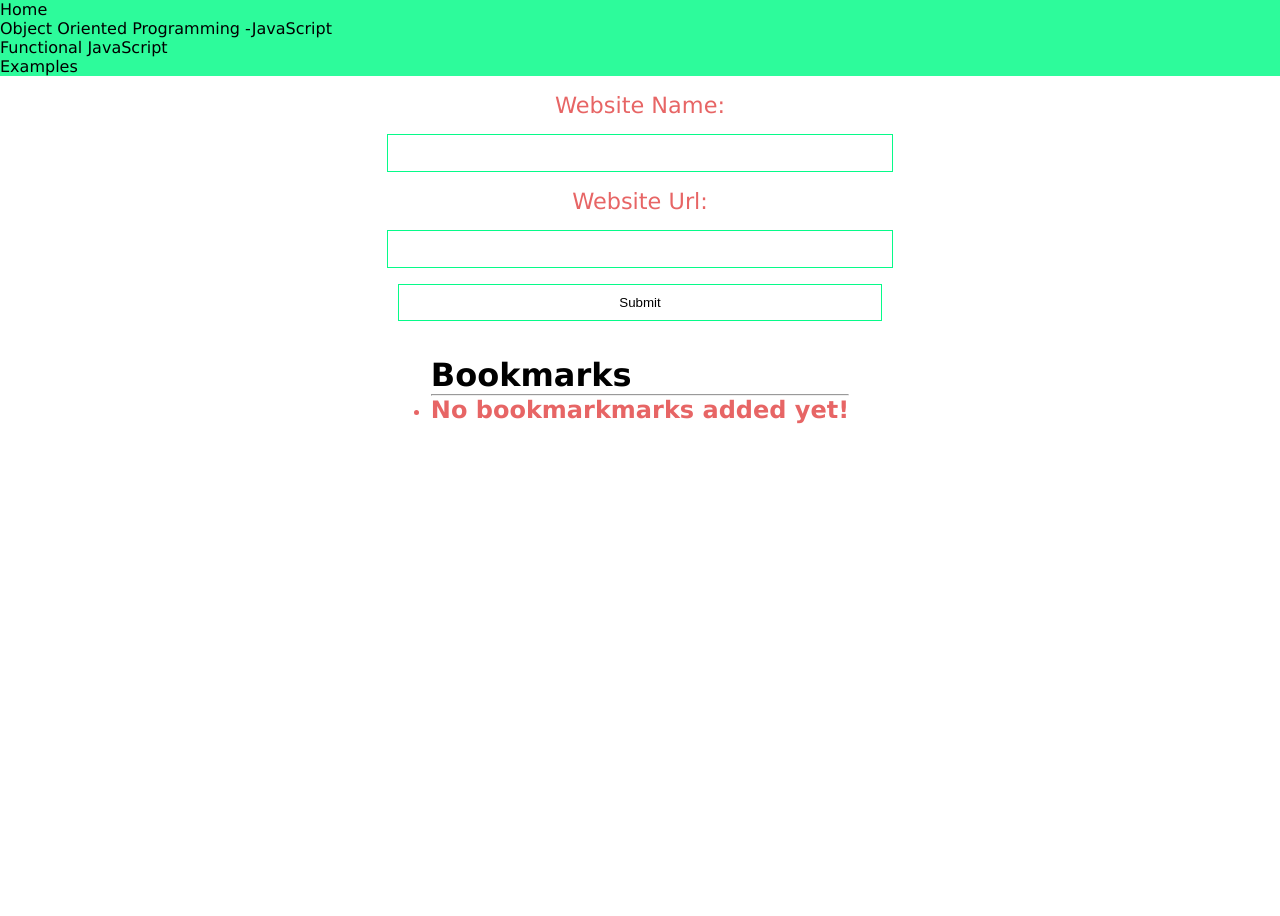
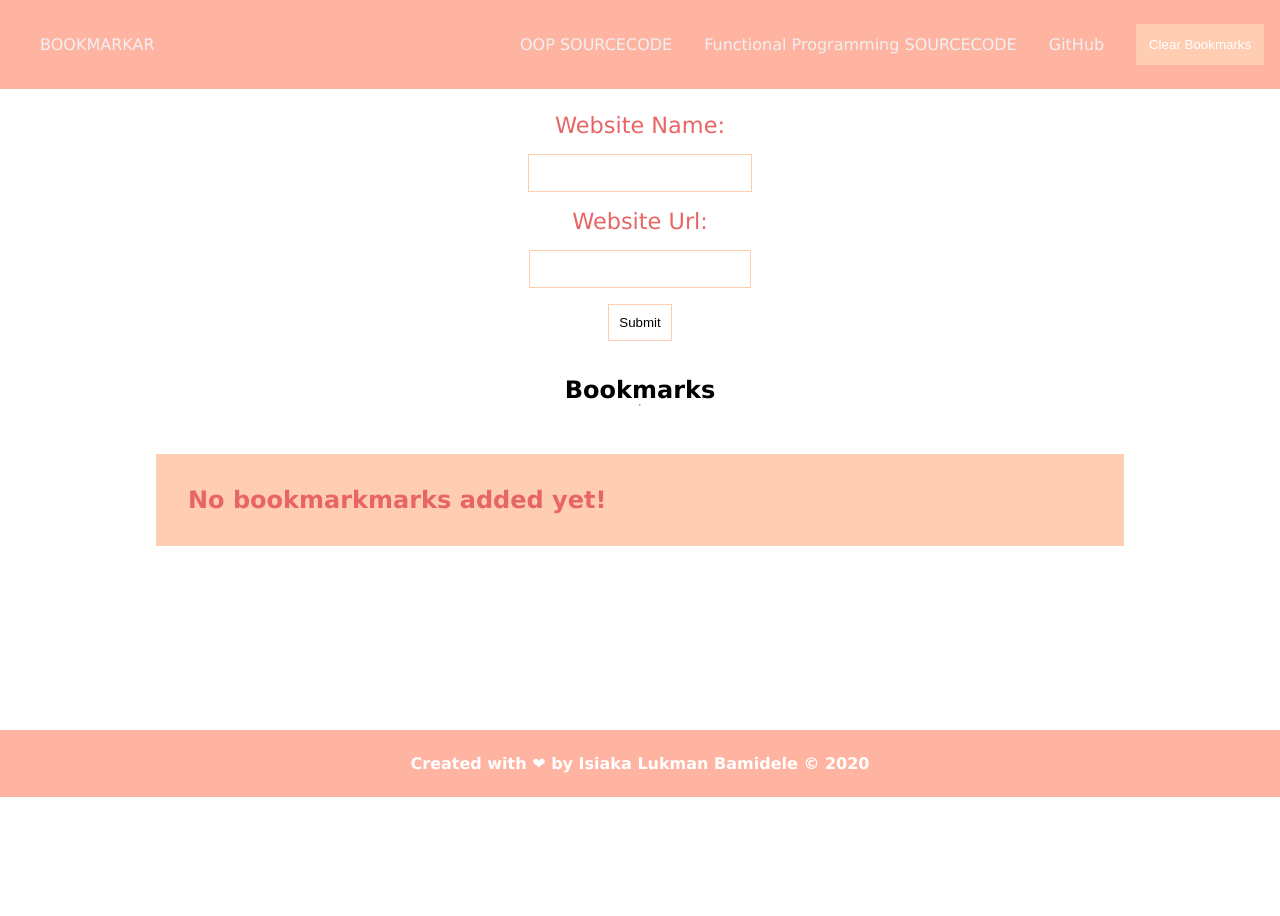
Before and after one commit to Dellysn/bookmarker, a plain HTML site: page index.html in a window 1280 px wide. After the commit the page ends 800 px from the top, so only its background shows below. Drawn offline with Linux system fonts and the light colour scheme.

Commit message:
UI setup completed

```diff
--- a/functional.js
+++ b/functional.js
@@ -38,7 +38,7 @@ let displayBookmarks = function (output) {
       return `
      <li>
      <h4> ${bookmark.websiteName}</h4>
-      <p> <a href="${bookmark.websiteUrl}"> ${bookmark.websiteUrl}</a></p>
+      <p> <a href="${bookmark.websiteUrl}" class="bookmark-link"> ${bookmark.websiteUrl}</a></p>
        <small> ${bookmark.savedOn}</small>
      </li>
 
@@ -55,6 +55,7 @@ let saveBookmarkToDatabase = function (bookmarks) {
   const data = JSON.parse(localStorage.getItem("bookmarks"));
 
   displayBookmarks(data);
+  window.location.href = "/";
 };
 let getFormInputs = function () {
   let websiteName = getValues("website-name");
@@ -69,12 +70,18 @@ let getFormInputs = function () {
   }
 };
 
-let connectForm = function (buttonID, eventHandler) {
+let clearBookmarks = function () {
+  if (localStorage.getItem("bookmarks")) {
+    localStorage.removeItem("bookmarks");
+    window.location.href = "/index.html";
+  } else {
+    return false;
+  }
+};
+let eventListener = function (buttonID, eventHandler) {
   let button = getElementById(buttonID);
   button.addEventListener("click", eventHandler, false);
 };
-connectForm("submit", getFormInputs);
-
 const loadBOokmarks = function () {
   let ul = document.querySelector("ul#bookmark");
 
@@ -104,3 +111,9 @@ const loadBOokmarks = function () {
   }
 };
 loadBOokmarks();
+eventListener("submit", getFormInputs);
+const clearBtn = document.querySelectorAll(".clear");
+clearBtn.forEach(function (clear) {
+  clear.addEventListener("click", clearBookmarks);
+});
+// eventListener("clear", clearBookmarks);
--- a/index.html
+++ b/index.html
@@ -15,16 +15,46 @@
     <title>BOOKMARKAR</title>
   </head>
   <body>
-    <div class="navigation">
     <nav class="nav">
-        <a class="nav-brand">Home</a>
+      <a class="nav-brand" href="index.html">BOOKMARKAR</a>
+
+      <div class="toggle">&#9776;</div>
       <ul class="nav-menu">
-          <li class="nav-item">Object Oriented Programming -JavaScript</li>
-          <li class="nav-item">Functional JavaScript</li>
-          <li class="nav-item">Examples</li>
+        <li class="nav-item">
+          <a href="./main.js" target="_blank" download="download">
+            OOP SOURCECODE
+          </a>
+        </li>
+        <li class="nav-item">
+          <a href="./functional.js" target="_blank" download="download">
+            Functional Programming SOURCECODE
+          </a>
+        </li>
+        <li class="nav-item">
+          <a href="./functional.js" target="_blank">GitHub </a>
+        </li>
+        <li class="nav-item">
+          <button class="clear">Clear Bookmarks</button>
+        </li>
+      </ul>
+      <ul class="nav-menu-lg">
+        <li class="nav-item-lg">
+          <a href="./main.js" download> OOP SOURCECODE </a>
+        </li>
+        <li class="nav-item-lg">
+          <a href="./functional.js" download>
+            Functional Programming SOURCECODE
+          </a>
+        </li>
+        <li class="nav-item-lg">
+          <a href="#" target="_blank">GitHub </a>
+        </li>
+        <li class="nav-item-lg">
+          <button class="clear">Clear Bookmarks</button>
+        </li>
       </ul>
     </nav>
-    </div>
+    <section>
       <div class="container">
         <div id="bookmark-form">
           <div class="form-group">
@@ -39,15 +69,36 @@
             <button type="button" id="submit">Submit</button>
           </div>
         </div>
-      <div>
+
         <h1>Bookmarks</h1>
         <hr />
         <ul id="bookmark"></ul>
       </div>
+    </section>
+    <footer>
+      <div class="container">
+        <h4>Created with ❤ by Isiaka Lukman Bamidele &copy; 2020</h4>
       </div>
-
-    <div class="container"></div>
+    </footer>
     <!-- <script src="./main.js"></script> -->
     <script src="./functional.js"></script>
+    <script>
+      const toggleBtn = document.querySelector(".toggle");
+      toggleBtn.addEventListener(
+        "click",
+        function (e) {
+          if (!e.target) return false;
+          toggleBtn.classList.contains("rotate")
+            ? toggleBtn.classList.remove("rotate")
+            : toggleBtn.classList.add("rotate");
+          const navMenu = document.querySelector(".nav-menu");
+          navMenu.classList.contains("show")
+            ? navMenu.classList.remove("show")
+            : navMenu.classList.add("show");
+        },
+
+        false
+      );
+    </script>
   </body>
 </html>
--- a/style.css
+++ b/style.css
@@ -1,8 +1,24 @@
+:root {
+
+  /* HEX */
+  --color1: #ffcdb2ff;
+  --color2: #ffb4a2ff;
+  --color3: #e5989bff;
+  --color4: #b5838dff;
+  --color5: #6d6875ff;
+}
+
 html {
   margin: 0;
   padding: 0;
-    font-family: 'Lucida Sans', 'Lucida Sans Regular', 'Lucida Grande', 'Lucida Sans Unicode', Geneva, Verdana, sans-serif;
+  font-family: "Lucida Sans", "Lucida Sans Regular", "Lucida Grande",
+    "Lucida Sans Unicode", Geneva, Verdana, sans-serif;
   box-sizing: border-box;
+}
+
+body {
+  height: 100%;
+  width: 100%;
 }
 
 body,
@@ -12,16 +28,101 @@ body,
   /* overflow-x: hidden; */
 }
 
-.navigation {
-    width: 100%;
-    background: rgba(6, 251, 137, 0.842);
+a {
+  text-decoration: none;
+  color: #f0f0f0;
 }
 
-.navigation .nav-menu {
+a:hover {
+  text-decoration: underline;
+  color: #e76565;
+}
+
+
+.nav {
+  width: 100%;
+  background-color: var(--color2);
+  position: fixed;
+  top: 0;
+  display: flex;
+  justify-content: space-between;
+  align-items: center;
+  width: 100%;
+
+  z-index: 999;
+
+
+}
+
+.nav .nav-brand {
+  margin-left: 1rem;
+}
+
+.nav .toggle {
+  margin-right: 1rem;
+  font-size: 2rem;
+  color: #f0f0f0;
+  transition: all 500ms;
+}
+
+.toggle.rotate {
+  transform: rotate(270deg);
+}
+
+.nav-menu-lg {
+  display: none;
+}
+
+.nav-menu {
   list-style-type: none;
   display: flex;
   flex-direction: column;
-    justify-content: flex-end;
+  justify-content: center;
+  background-color: var(--color2);
+  padding: 1.5rem;
+  position: fixed;
+  width: 90%;
+  height: 50%;
+  top: 4%;
+  transition: all 500ms;
+  transform: translateX(-1200px);
+  z-index: -999;
+  /* border-top: solid 1px #ffffff; */
+}
+
+.nav-menu.show {
+  width: 1;
+  transform: translateX(0);
+}
+
+.nav-menu .nav-item {
+  color: #f0f0f0;
+  width: 100%;
+}
+
+.clear {
+  padding: .8rem;
+  background: var(--color1);
+  border: none;
+  outline: none;
+  color: #fff;
+  transition: all 200ms;
+
+}
+
+.clear:active {
+  color: #e76565;
+  border: solid 1px #fff;
+}
+
+.nav-menu .nav-item:not(:last-child) {
+  margin-bottom: 1rem;
+}
+
+section {
+  /* min-height: 100%;
+  margin-bottom: -100px; */
+  min-height: calc(100vh - 70px);
 }
 
 .container {
@@ -34,17 +135,21 @@ body,
   align-items: center;
 }
 
+
+
 #bookmark-form {
+  margin-top: 0;
   height: 35vh;
   display: flex;
   flex-direction: column;
   width: 100%;
   align-items: center;
+  margin-top: 5rem;
 
 }
 
 .form-group {
-    width: 50%;
+  /* width: 50%; */
   display: flex;
   flex-direction: column;
   align-items: center;
@@ -60,69 +165,132 @@ body,
 }
 
 .form-group input {
-    padding: .65rem;
+  padding: 0.65rem;
   width: 100%;
-    border: solid 1px rgba(6, 251, 137);
+  border: solid 1px var(--color1);
   outline: none;
 }
 
 .form-group button {
   margin-top: 1rem;
   background: none;
-    padding: .65rem;
+  padding: 0.65rem;
   width: 100%;
-    border: solid 1px rgba(6, 251, 137);
+  border: solid 1px var(--color1);
   transition: all 200ms;
 }
 
 .form-group button:hover {
-    background: rgba(6, 251, 137);
-    color: salmon;
+  background: var(--color1);
+  color: #fff;
 }
 
 #bookmark {
-    height: 65vh;
-    /* margin-top: 2rem; */
+  /* height: 65vh; */
+  margin-top: 2rem;
+  min-height: 100%;
   width: 100%;
   color: rgb(231, 101, 101);
-
 }
 
 #bookmark ul {
-    height: 100vh;
-
+  height: auto;
   width: 100vw;
   list-style: none;
   display: flex;
   flex-direction: column;
   align-items: center;
+  overflow: scroll;
+  ;
+}
+
+#bookmark li:first-child {
+  margin-top: 1rem;
+}
+
+#bookmark li {
+  background-color: var(--color1);
+  padding: 2rem;
+  list-style: none;
+  display: flex;
+  flex-direction: column;
+  justify-content: center;
+  align-items: flex-start;
+  margin-bottom: 1rem;
+  width: 1;
+  overflow-x: auto;
+  height: auto;
+}
+
+#bookmark li p>.bookmark-link {
+  text-decoration: none;
+  display: block;
+  padding: 1rem 0;
+}
+
+footer {
+  width: 100%;
+  background-color: var(--color2);
 
 }
 
-#bookmark ul li {
-    background-color: rgba(6, 251, 137);
-    padding: 2rem;
-    /* padding: 1rem; */
-    margin-bottom: 1rem;
-    width: 90%;
-    height: auto;
+footer h4 {
+  padding: 1.5rem;
+  color: #fff;
+  text-align: center;
+  width: 100%;
 }
 
-#bookmark ul li h4 {
-    margin-left: 1.3rem;
-    margin-bottom: 1rem;
+@media (min-width:500px) {
+  .nav-menu {
+
+    top: 4%;
+
 
   }
-
-#bookmark ul li h4 .delete {
-    color: salmon;
-    font-size: 2rem;
-    position: relative;
-    float: right;
-    cursor: pointer;
 }
 
-#bookmark ul li .bookmark-link {
-    margin-left: 1.4rem;
+@media (min-width:768px) {
+  .nav-menu {
+
+    width: 100%;
+    height: 50%;
+
 
   }
+}
+
+@media (min-width:1000px) {
+  nav.nav {
+    padding: 1.5rem;
+  }
+
+  nav.nav .nav-menu-lg {
+    list-style: none;
+    display: flex;
+    justify-content: space-evenly;
+    align-items: center;
+  }
+
+  nav.nav .nav-menu-lg .nav-item-lg {
+    margin-left: 1rem;
+    margin-right: 1rem;
+  }
+
+  nav.nav .nav-menu-lg .nav-item-lg:last-child {
+    margin-right: 2.5rem;
+  }
+
+  .nav-menu {
+
+    display: none;
+  }
+
+  .toggle {
+    display: none;
+  }
+
+  #bookmark-form {
+    margin-top: 6rem;
+  }
+}
```
Also changed, not shown: main.js (+0 -13 lines). Lines whose indentation alone changed are shown as unchanged.
